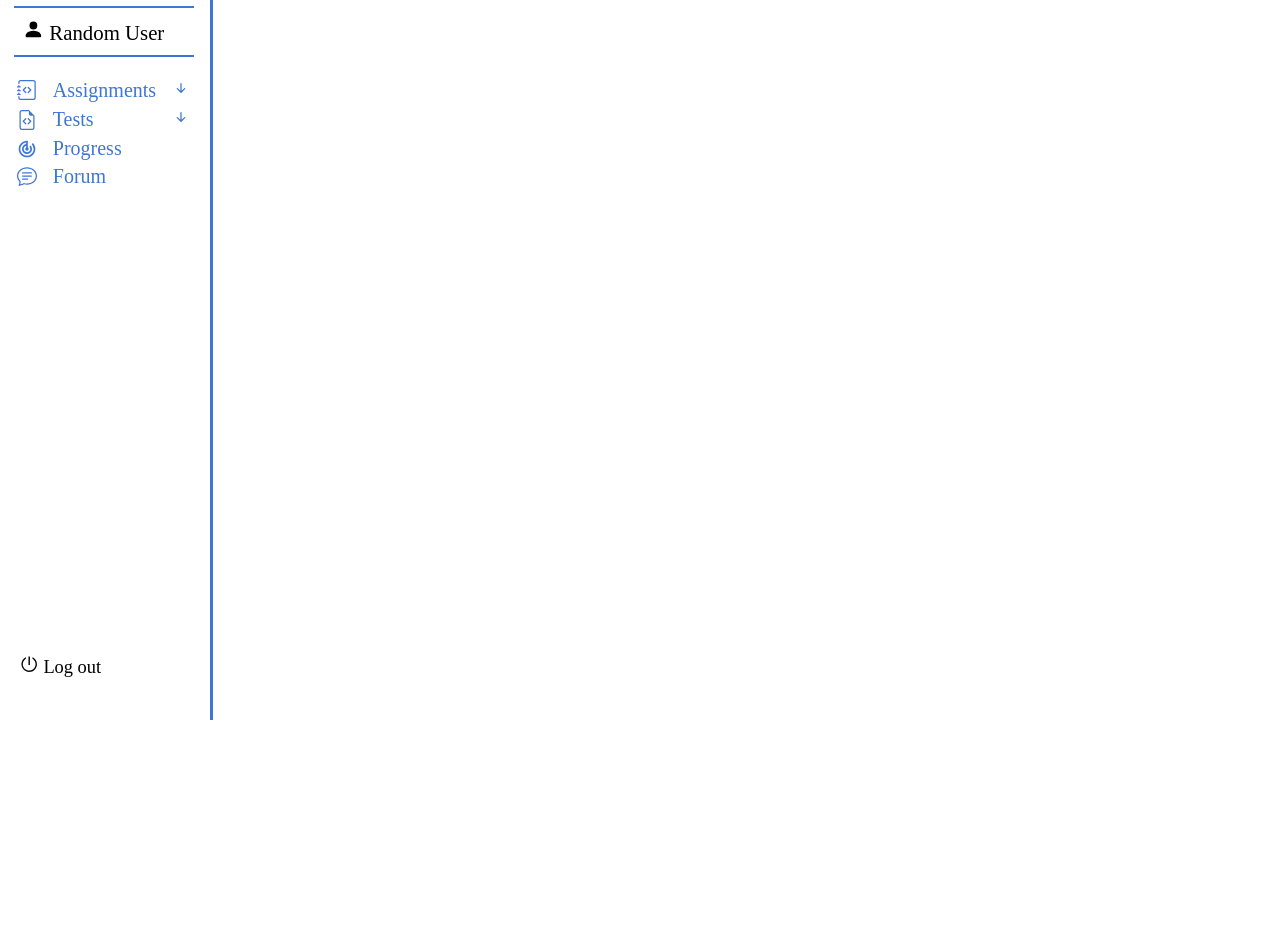
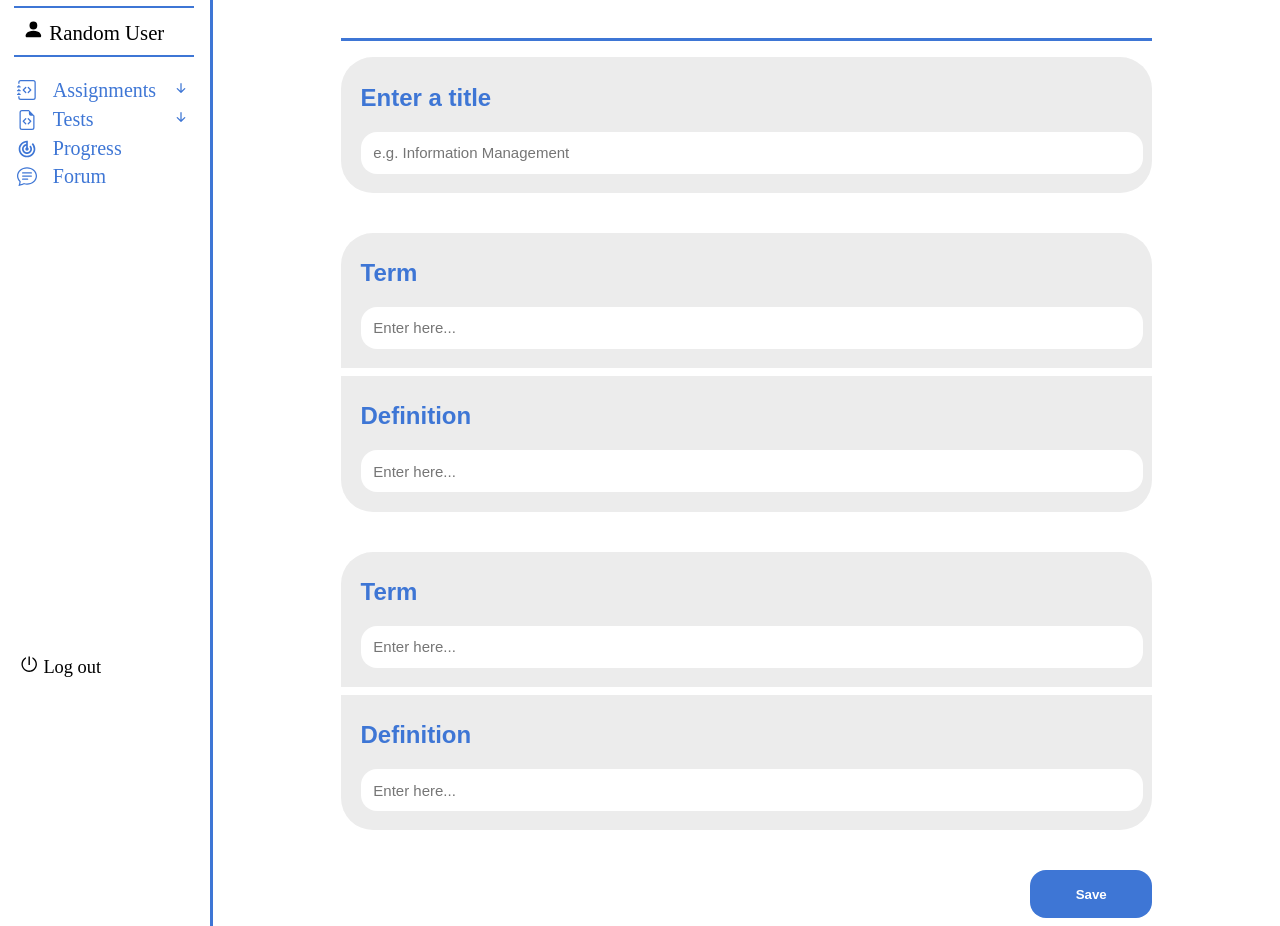
Before and after one commit to MartinezNicanor/IT1E-period-4, a React (Create React App) app: page /newFlashcardsSet in a window 1280 px wide. Shown: the part 80-1006 px from the top of the page. Before the commit the page ends 800 px from the top, so only its background shows below. Built offline with nearby package versions, Linux system fonts and the light colour scheme; the HTML template or start-up script is replaced by a standard one.

Commit message:
completed flashcards create new set page

```diff
--- a/src/App.js
+++ b/src/App.js
@@ -2,6 +2,7 @@ import './App.css';
 import Home from './pages/home/Home';
 import SideBar from "./components/navbar/SideBar";
 import Profile from './pages/profile/Profile';
+import CreateNewSet from "./pages/createNewFlashSet/CreateNewSet";
 import { BrowserRouter as Router, Route, Routes } from 'react-router-dom';
 
 function App() {
@@ -18,6 +19,7 @@ function App() {
                     <Route path="/" element={<Home />} />
                     <Route path="/" element={<Home />} />
                     <Route path="/profile" element={<Profile />} />
+                    <Route path="/newFlashcardsSet" element={<CreateNewSet />} />
                 </Routes>
                 </div>
             </div>
--- /dev/null
+++ b/src/pages/createNewFlashSet/CreateNewSet.js
@@ -0,0 +1,24 @@
+import React from "react";
+import "./css/CreateNewSet.css";
+import Input from "./components/Input";
+import Term from "./components/Term";
+import Definition from "./components/Definition";
+import Button from "./components/Button";
+import Header from './../../components/header/Header.js';
+
+export default function CreateNewSet() {
+    return (
+        <div className="container">
+            <Header title={"Create new set"} />
+            <Input label={"e.g. Information Management"} />
+
+            <Term label={"Enter here..."}/>
+            <Definition label={"Enter here..."} />
+
+            <Term label={"Enter here..."}/>
+            <Definition label={"Enter here..."} />
+
+            <Button />
+        </div>
+    );
+}
--- /dev/null
+++ b/src/pages/createNewFlashSet/components/Button.css
@@ -0,0 +1,18 @@
+.divButton {
+    display: flex;
+    justify-content: end;
+    margin-top: 5vh;
+    align-items: center;
+
+}
+
+.button {
+    width: 15%;
+    height: 6vh;
+    background-color: #3E76D5;
+    border: none;
+    color: white;
+    cursor: pointer;
+    border-radius: 2vh;
+    font-weight: bold;
+}
--- /dev/null
+++ b/src/pages/createNewFlashSet/components/Button.js
@@ -0,0 +1,15 @@
+import React from "react";
+import "./Button.css"
+
+const Button = ({label}) => {
+    return (
+        <div className="divButton">
+            <input className="button"
+                   type={"button"}
+                   value={"Save"}
+            />
+        </div>
+    );
+}
+
+export default Button;
--- /dev/null
+++ b/src/pages/createNewFlashSet/components/Definition.css
@@ -0,0 +1,19 @@
+.definitionBox {
+    background-color: #ECECEC;
+    border-radius: 0 0 4vh 4vh;
+    padding: 0.8vh 4vh 1.5vw 1.5vw;
+}
+
+.definitionBox > h2 {
+    color: #3E76D5;
+}
+
+.inputDefinition {
+    width: 60vw;
+    height: 5vh;
+    font-size: 15px;
+    color: #3E76D5;
+    border: none;
+    border-radius: 2vh;
+    padding-left: 1vw;
+}
--- /dev/null
+++ b/src/pages/createNewFlashSet/components/Definition.js
@@ -0,0 +1,16 @@
+import React from "react";
+import "./Definition.css"
+
+const Definition = ({label}) => {
+    return (
+        <div className="definitionBox">
+            <h2>Definition</h2>
+            <input className="inputDefinition"
+                type={"text"}
+                placeholder={label}
+            />
+        </div>
+    );
+}
+
+export default Definition;
--- /dev/null
+++ b/src/pages/createNewFlashSet/components/Input.css
@@ -0,0 +1,20 @@
+.enterTitleBox {
+    background-color: #ECECEC;
+    border-radius: 4vh;
+    padding: 0.8vh 4vh 1.5vw 1.5vw;
+    margin-top: 2vh;
+}
+
+.enterTitleBox > h2 {
+    color: #3E76D5;
+}
+
+.input {
+    width: 60vw;
+    height: 5vh;
+    font-size: 15px;
+    color: #3E76D5;
+    border: none;
+    border-radius: 2vh;
+    padding-left: 1vw;
+}
--- /dev/null
+++ b/src/pages/createNewFlashSet/components/Input.js
@@ -0,0 +1,16 @@
+import React from "react";
+import "./Input.css"
+
+const Input = ({label}) => {
+    return (
+        <div className="enterTitleBox">
+            <h2>Enter a title</h2>
+            <input className="input"
+                type={"text"}
+                placeholder={label}
+            />
+        </div>
+    );
+}
+
+export default Input;
--- /dev/null
+++ b/src/pages/createNewFlashSet/components/Term.css
@@ -0,0 +1,21 @@
+.termBox {
+    margin-top: 5vh;
+    margin-bottom: 1vh;
+    background-color: #ECECEC;
+    border-radius: 4vh 4vh 0 0;
+    padding: 0.8vh 4vh 1.5vw 1.5vw;
+}
+
+.termBox > h2 {
+    color: #3E76D5;
+}
+
+.termInput {
+    width: 60vw;
+    height: 5vh;
+    font-size: 15px;
+    color: #3E76D5;
+    border: none;
+    border-radius: 2vh;
+    padding-left: 1vw;
+}
--- /dev/null
+++ b/src/pages/createNewFlashSet/components/Term.js
@@ -0,0 +1,16 @@
+import React from "react";
+import "./Term.css"
+
+const Term = ({label}) => {
+    return (
+        <div className="termBox">
+            <h2>Term</h2>
+            <input className="termInput"
+                type={"text"}
+                placeholder={label}
+            />
+        </div>
+    );
+}
+
+export default Term;
--- /dev/null
+++ b/src/pages/createNewFlashSet/css/CreateNewSet.css
@@ -0,0 +1,16 @@
+.container {
+    display: flex;
+    flex-direction: column;
+    margin: 0 3vw 0 3vw;
+}
+
+.titleText {
+    padding: 20px 60px;
+    color: #3E76D5;
+    border-bottom: solid #3E76D5;
+}
+
+.enterTitleBox > p {
+    color: #3E76D5;
+    padding-left: 30px;
+}
```
